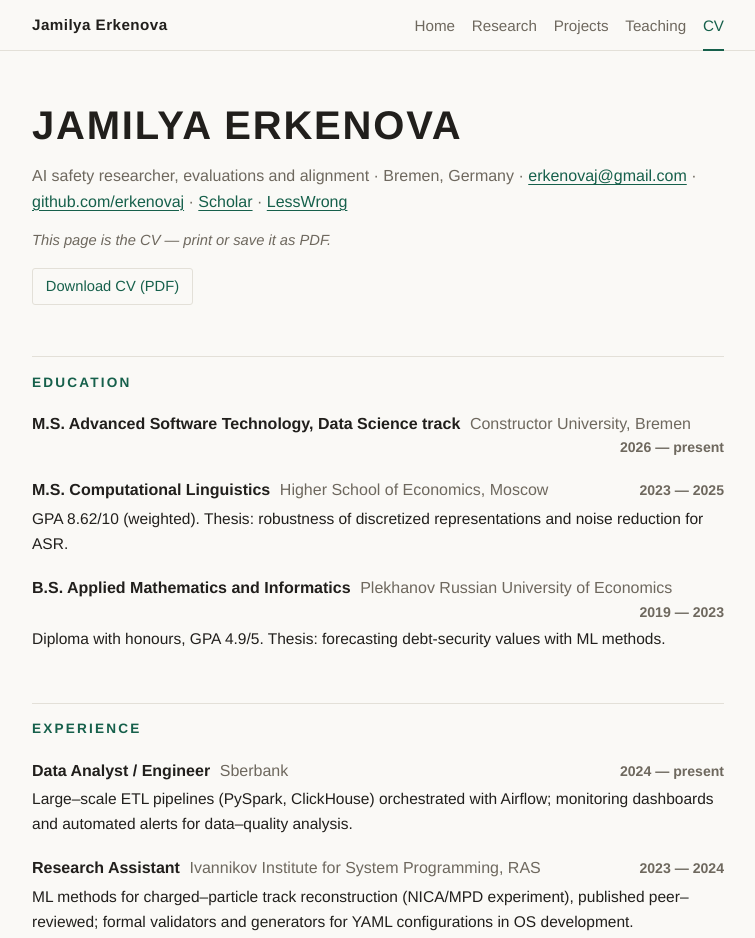
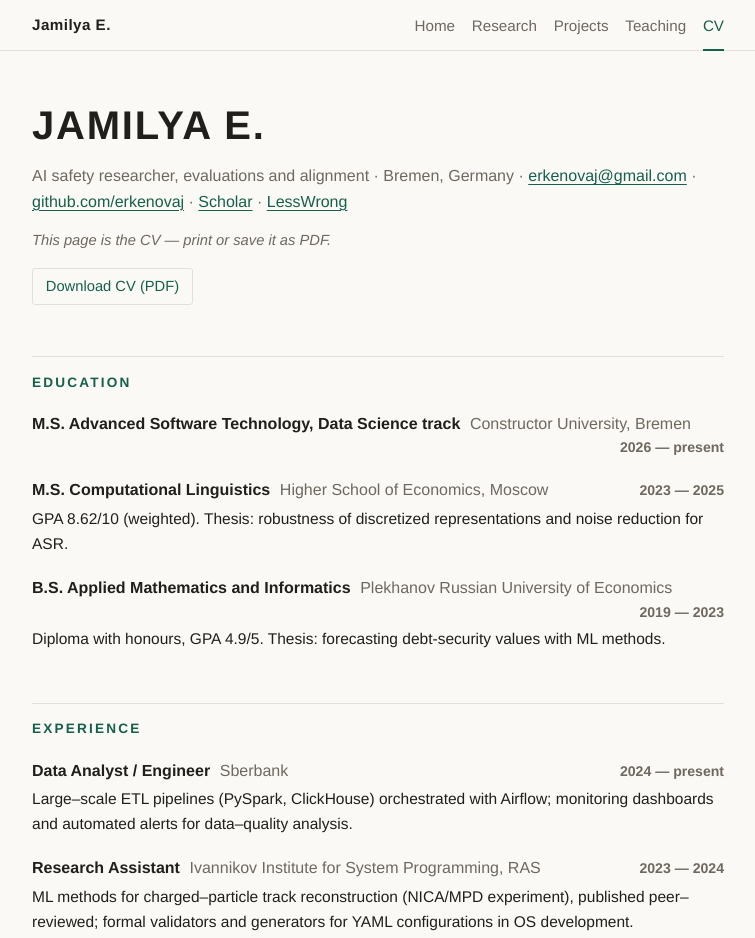
Before and after one commit to erkenovaj/erkenovaj.github.io, a plain HTML site: page cv.html in a window 1280 px wide. Shown: the top 938 px of the page, without its empty margins (262-1017 px from the left). Drawn offline with Linux system fonts and the light colour scheme.

Commit message:
Display name as 'Jamilya E.'

```diff
--- a/cv.html
+++ b/cv.html
@@ -13,7 +13,7 @@
 <body>
   <header class="topbar">
     <div class="topbar-inner">
-      <a class="brand" href="index.html">Jamilya Erkenova</a>
+      <a class="brand" href="index.html">Jamilya E.</a>
       <nav>
         <ul>
           <li><a href="index.html">Home</a></li>
@@ -28,7 +28,7 @@
   <main>
 
     <header class="cvhead">
-      <h1>Jamilya Erkenova</h1>
+      <h1>Jamilya E.</h1>
       <p class="meta">AI safety researcher, evaluations and alignment &middot; Bremen, Germany &middot;
       <a href="mailto:erkenovaj@gmail.com">erkenovaj@gmail.com</a> &middot;
       <a href="https://github.com/erkenovaj">github.com/erkenovaj</a> &middot;
```
Also changed, not shown: index.html (+2 -2 lines), projects.html (+1 -1 lines), research.html (+1 -1 lines), teaching.html (+1 -1 lines).
